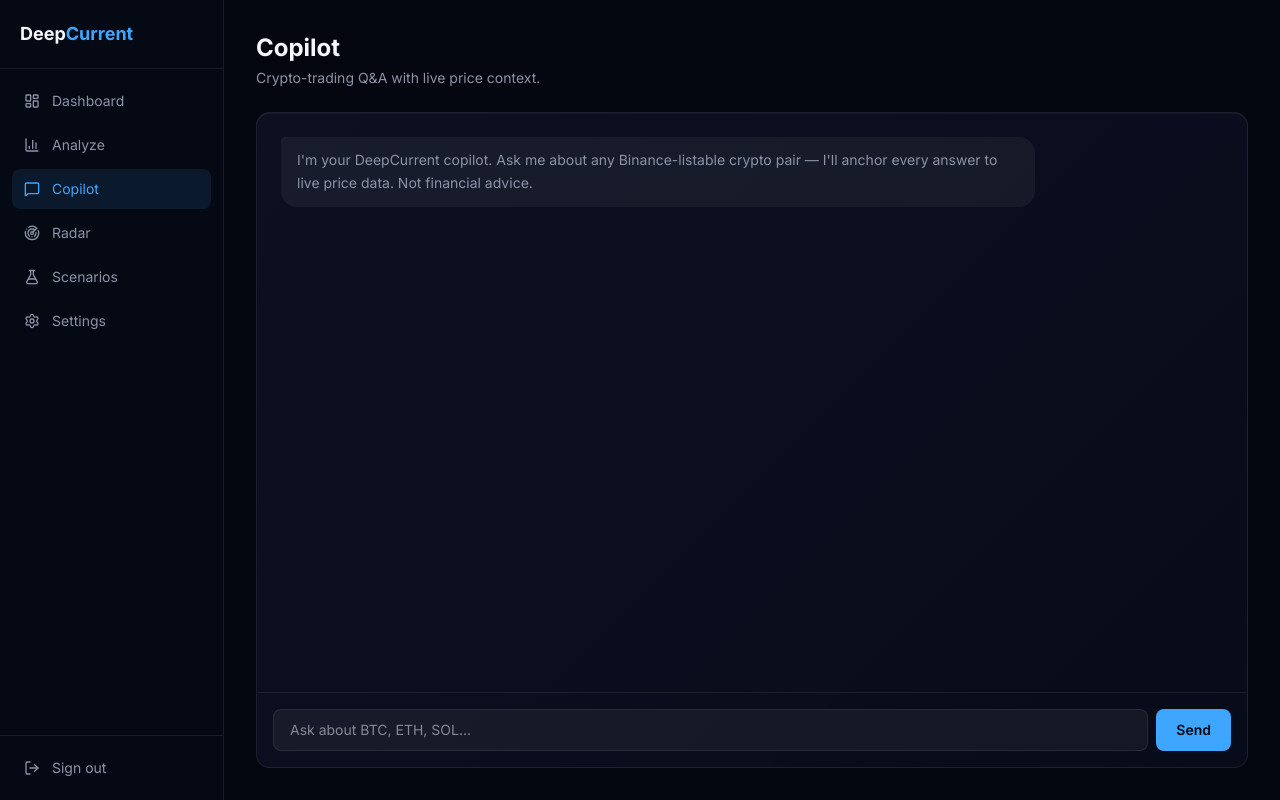
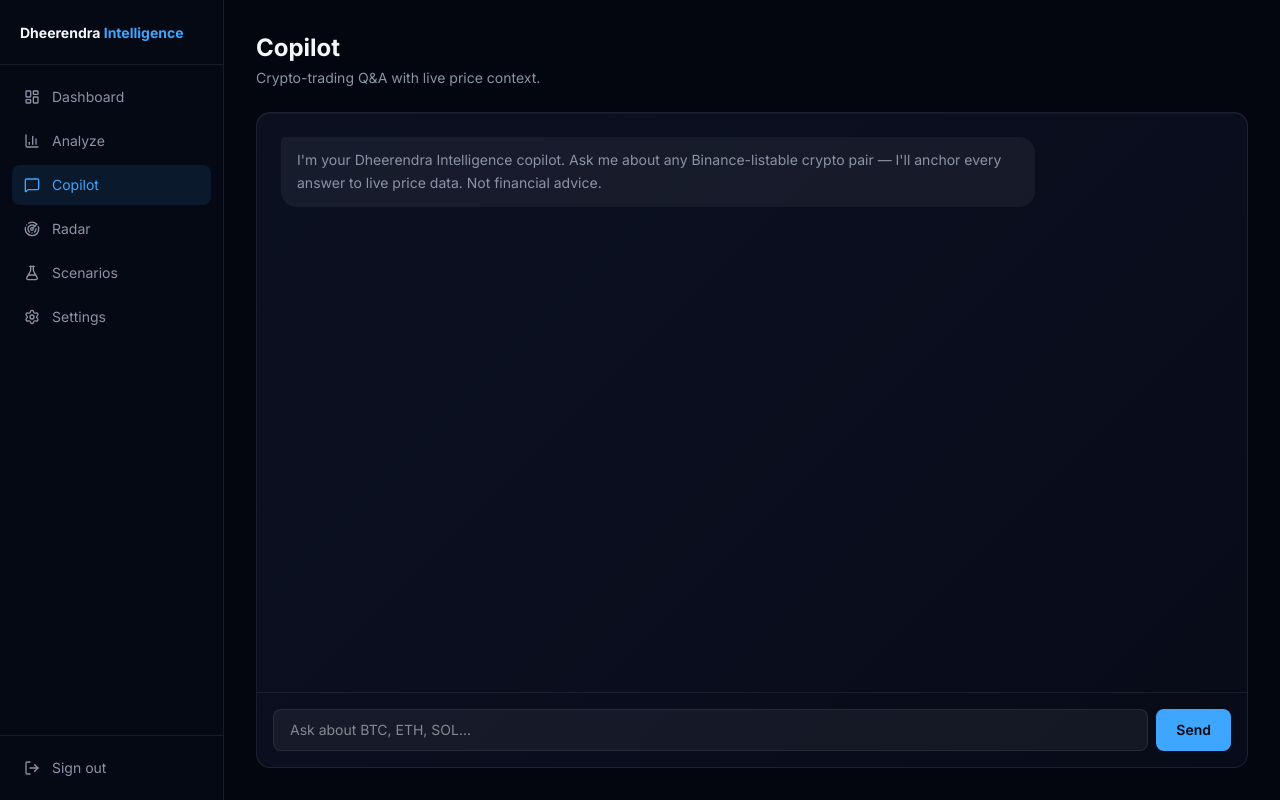
Before and after one commit to bistdheerendra/crypto-tracker, a Next.js app: page /app/copilot in a window 1280 px wide. Built offline with nearby package versions, Linux system fonts and the light colour scheme.

Commit message:
add logo

```diff
--- a/src/app/app/copilot/page.tsx
+++ b/src/app/app/copilot/page.tsx
@@ -12,7 +12,7 @@
   const [messages, setMessages] = useState<Message[]>([
     {
       role: "bot",
-      text: "I'm your DeepCurrent copilot. Ask me about any Binance-listable crypto pair — I'll anchor every answer to live price data. Not financial advice.",
+      text: "I'm your Dheerendra Intelligence copilot. Ask me about any Binance-listable crypto pair — I'll anchor every answer to live price data. Not financial advice.",
     },
   ]);
   const [input, setInput] = useState("");
--- a/src/app/auth/login/page.tsx
+++ b/src/app/auth/login/page.tsx
@@ -19,7 +19,7 @@
     <div className="min-h-screen flex items-center justify-center px-6">
       <div className="w-full max-w-md">
         <Link href="/" className="font-bold text-xl mb-8 block">
-          Deep<span className="text-accent">Current</span>
+          Dheerendra <span className="text-accent">Intelligence</span>
         </Link>
         <h1 className="text-2xl font-bold mb-2">Welcome back</h1>
         <p className="text-text-muted text-sm mb-8">Sign in to access your trading intelligence dashboard.</p>
--- a/src/app/auth/signup/page.tsx
+++ b/src/app/auth/signup/page.tsx
@@ -19,7 +19,7 @@
     <div className="min-h-screen flex items-center justify-center px-6">
       <div className="w-full max-w-md">
         <Link href="/" className="font-bold text-xl mb-8 block">
-          Deep<span className="text-accent">Current</span>
+          Dheerendra <span className="text-accent">Intelligence</span>
         </Link>
         <h1 className="text-2xl font-bold mb-2">Create your account</h1>
         <p className="text-text-muted text-sm mb-8">
--- a/src/app/layout.tsx
+++ b/src/app/layout.tsx
@@ -13,7 +13,7 @@
 });
 
 export const metadata: Metadata = {
-  title: "DeepCurrent — Crypto Trading Intelligence",
+  title: "Dheerendra Intelligence",
   description: "See the cause behind every market move. Four independent analysis lanes. One synthesized verdict.",
 };
 
--- a/src/app/page.tsx
+++ b/src/app/page.tsx
@@ -16,7 +16,7 @@
     <main>
       <nav className="fixed top-0 left-0 right-0 z-50 flex items-center justify-between px-6 py-4 bg-bg-primary/80 backdrop-blur-sm border-b border-white/8 lg:top-auto lg:border-0 lg:bg-transparent lg:backdrop-blur-none">
         <Link href="/" className="font-bold text-lg tracking-tight">
-          Deep<span className="text-accent">Current</span>
+          Dheerendra <span className="text-accent">Intelligence</span>
         </Link>
         <div className="flex items-center gap-4 text-sm">
           <Link href="/auth/login" className="text-text-muted hover:text-text-primary transition-colors">
--- a/src/app/privacy/page.tsx
+++ b/src/app/privacy/page.tsx
@@ -5,7 +5,7 @@
       <div className="prose prose-invert text-text-muted space-y-4 text-sm leading-relaxed">
         <p>Last updated: July 2026</p>
         <p>
-          DeepCurrent collects account information (email) and optional Telegram chat IDs for alert
+          Dheerendra Intelligence collects account information (email) and optional Telegram chat IDs for alert
           delivery. We do not sell your personal data to third parties.
         </p>
         <p>
--- a/src/app/terms/page.tsx
+++ b/src/app/terms/page.tsx
@@ -5,7 +5,7 @@
       <div className="prose prose-invert text-text-muted space-y-4 text-sm leading-relaxed">
         <p>Last updated: July 2026</p>
         <p>
-          DeepCurrent provides crypto market analysis and trading intelligence tools for informational
+          Dheerendra Intelligence provides crypto market analysis and trading intelligence tools for informational
           purposes only. Nothing on this platform constitutes financial advice, investment advice,
           or a recommendation to buy or sell any asset.
         </p>
@@ -14,7 +14,7 @@
           lane or synthesized signal does not guarantee future results.
         </p>
         <p>
-          By using DeepCurrent, you agree to use the platform at your own risk and to comply with
+          By using Dheerendra Intelligence, you agree to use the platform at your own risk and to comply with
           applicable laws in your jurisdiction regarding cryptocurrency trading.
         </p>
       </div>
--- a/src/components/app/AppSidebar.tsx
+++ b/src/components/app/AppSidebar.tsx
@@ -27,8 +27,8 @@
   return (
     <aside className="w-56 shrink-0 border-r border-white/8 bg-bg-secondary/50 flex flex-col h-screen sticky top-0">
       <div className="p-5 border-b border-white/8">
-        <Link href="/" className="font-bold text-lg">
-          Deep<span className="text-accent">Current</span>
+        <Link href="/" className="font-bold text-sm leading-tight">
+          Dheerendra <span className="text-accent">Intelligence</span>
         </Link>
       </div>
       <nav className="flex-1 p-3 space-y-1">
--- a/src/components/landing/Delivery.tsx
+++ b/src/components/landing/Delivery.tsx
@@ -23,7 +23,7 @@
                 <Send className="w-4 h-4 text-accent" />
               </div>
               <div>
-                <p className="text-sm font-semibold">DeepCurrent Bot</p>
+                <p className="text-sm font-semibold">Dheerendra Intelligence Bot</p>
                 <p className="text-xs text-text-muted">bot</p>
               </div>
             </div>
--- a/src/components/landing/Footer.tsx
+++ b/src/components/landing/Footer.tsx
@@ -5,7 +5,7 @@
     <footer className="border-t border-white/8 py-12 px-6">
       <div className="max-w-7xl mx-auto flex flex-col md:flex-row items-center justify-between gap-6">
         <div>
-          <p className="font-bold text-lg">DeepCurrent</p>
+          <p className="font-bold text-lg">Dheerendra Intelligence</p>
           <p className="text-sm text-text-muted">Crypto trading intelligence. Not financial advice.</p>
         </div>
         <div className="flex gap-6 text-sm text-text-muted">
--- a/src/components/landing/Hero.tsx
+++ b/src/components/landing/Hero.tsx
@@ -28,7 +28,7 @@
       </div>
 
       <ScrollReveal className="relative z-10 text-center max-w-4xl">
-        <p className="text-xs tracking-[0.3em] text-accent uppercase mb-6">DeepCurrent Intelligence</p>
+        <p className="text-xs tracking-[0.3em] text-accent uppercase mb-6">Dheerendra Intelligence</p>
         <h1 className="text-5xl md:text-7xl font-bold tracking-tight leading-[1.05] mb-6">
           The market
           <br />
```
Also changed, not shown: 1 other file (tests, documents, lock files or other folders).
